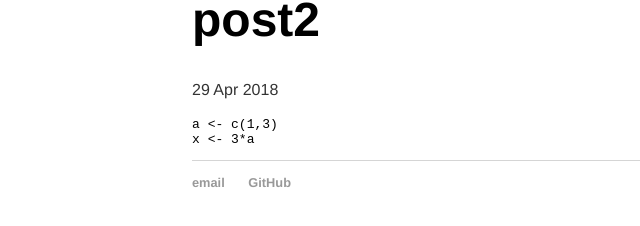
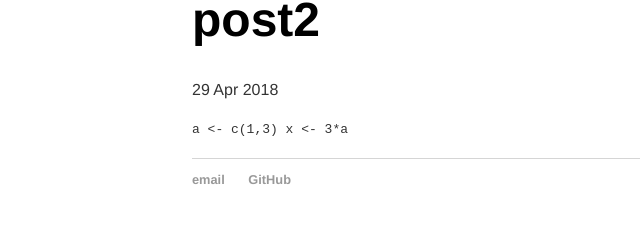
Before and after one commit to RetoSchmucki/RetoSchmucki.github.io, a Jekyll site: the page built from _posts/2018-04-29-post2.md, in a window 1280 px wide. Shown: the part 123-349 px from the top of the page, without its empty margins (0-640 px from the left). Built offline with Jekyll 4.4.1, drawn with Linux system fonts in a browser that asks for light colours.

Commit message:
code block

```diff
--- a/_posts/2018-04-29-post2.md
+++ b/_posts/2018-04-29-post2.md
@@ -4,7 +4,7 @@ title: "post2"
 date: "2018-04-29"
 ---
 
-~~~ r
+<code>
 a <- c(1,3)
 x <- 3*a
-~~~
+<code>
```
